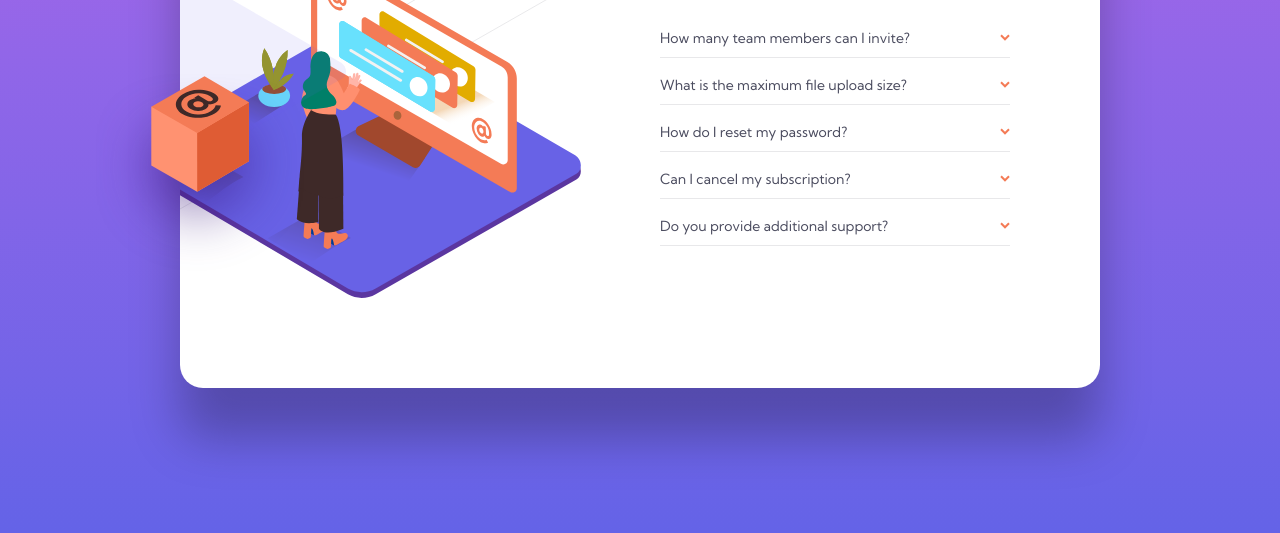
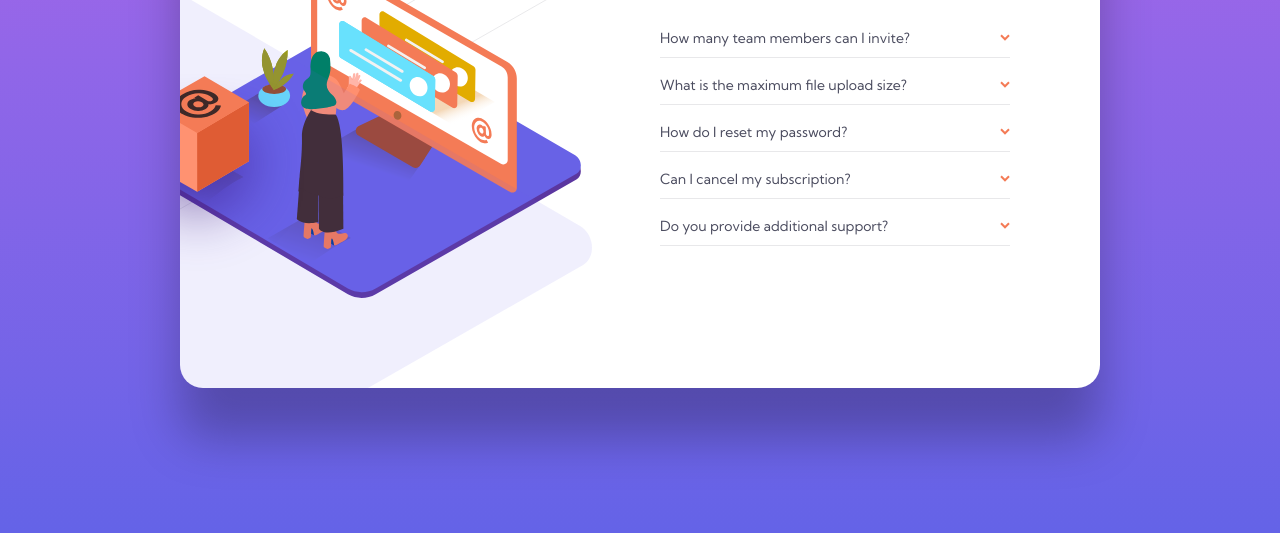
Before and after one commit to Stilyx/Project-JS-FAQ-According, a plain HTML site: page faq-accordion/index.html in a window 1280 px wide. Shown: the part 267-800 px from the top of the page. Drawn offline with Linux system fonts and the light colour scheme.

Commit message:
Update style.css

```diff
--- a/faq-accordion/style.css
+++ b/faq-accordion/style.css
@@ -17,6 +17,7 @@ body {
 }
 
 .container {
+  position: relative;
   margin: 0 auto;
   display: flex;
   justify-content: space-between;
@@ -26,6 +27,7 @@ body {
   background-color: white;
   border-radius: 23px;
   box-shadow: 0px 50px 50px rgba(0, 0, 0, 0.26);
+  overflow: hidden;
 }
 /* image configuration */
 .image {
@@ -64,7 +66,7 @@ body {
   display: flex;
   z-index: 2;
   position: absolute;
-  height: 100%;
+  height: 500px;
 }
 /* text-content configuration */
 .content {
```
